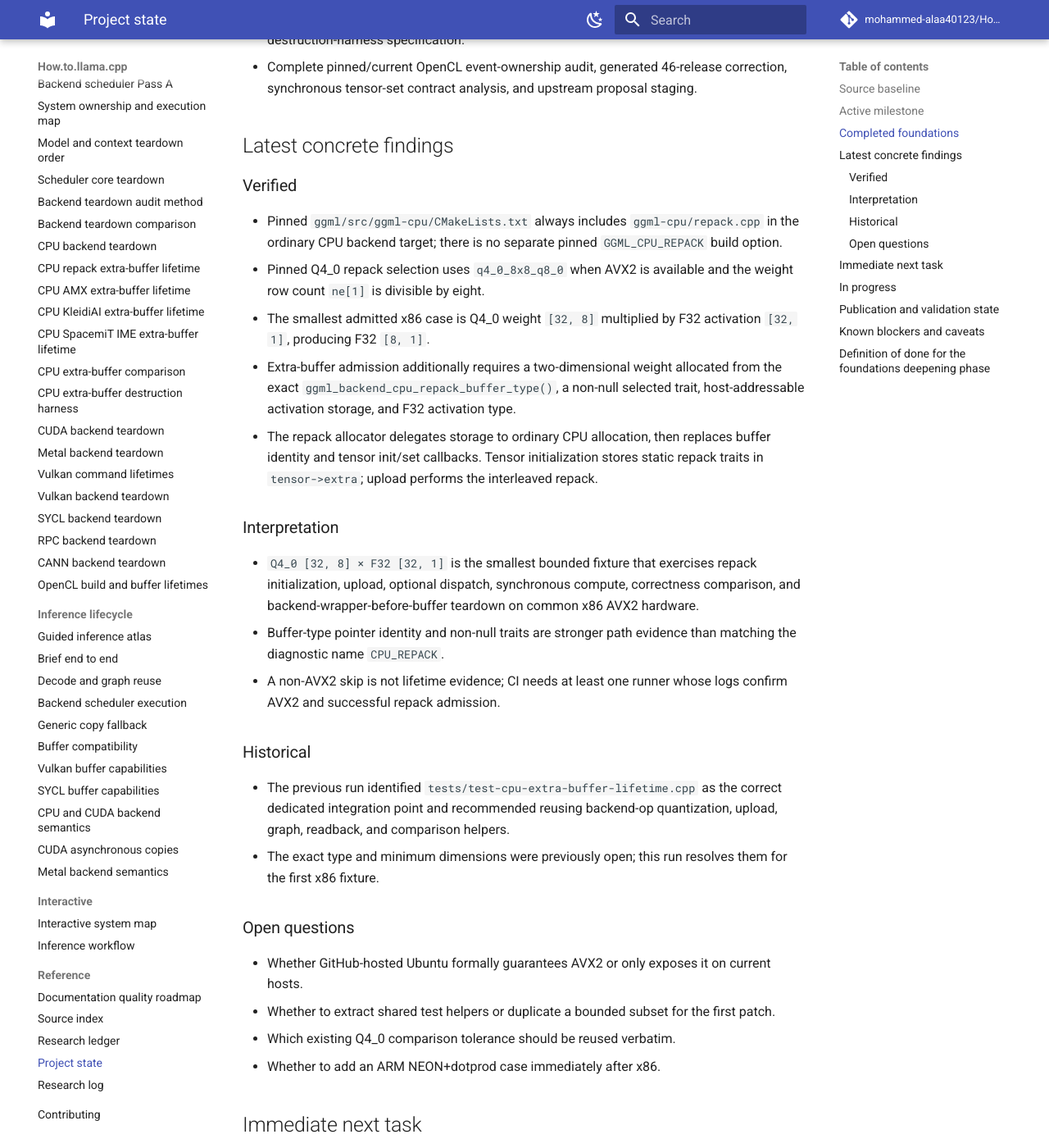
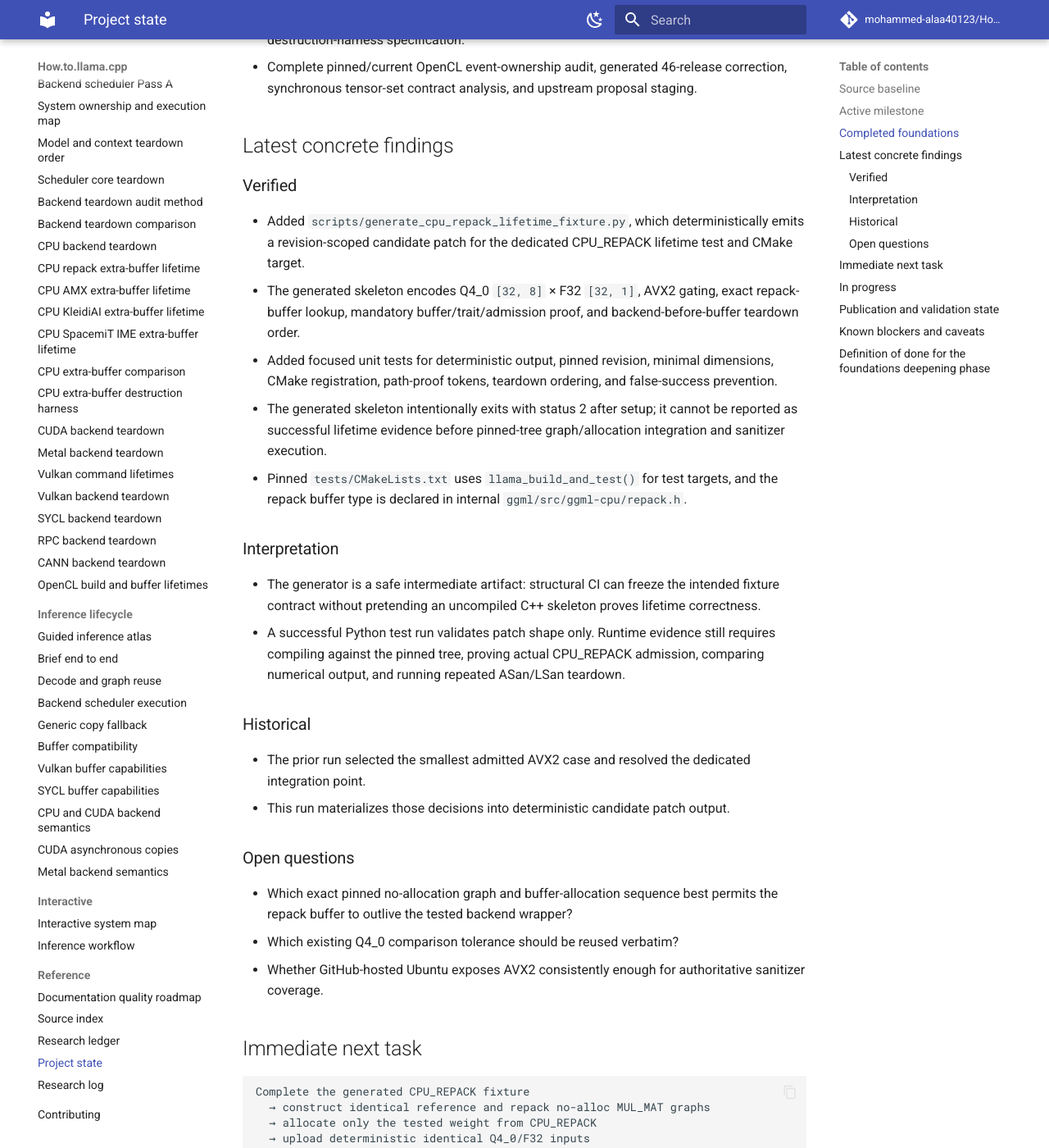
Before and after one commit to mohammed-alaa40123/How.to.llama.cpp, an MkDocs documentation site: the page built from docs/reference/project-state.md, in a window 1280 px wide and 1400 px high, scrolled down 865 px. Shown: the whole window at 82% size. Built offline with MkDocs 1.6.1 and Material for MkDocs 9.7.7, drawn with Linux system fonts in a browser that asks for light colours; comment, search, counter and statistics services are not loaded; some of the changed text lies outside the part shown.

Commit message:
Update state for CPU repack fixture generator

````diff
--- a/docs/reference/project-state.md
+++ b/docs/reference/project-state.md
@@ -27,41 +27,40 @@ Read this file after the root README on every run. It is the compact checkpoint
 
 ### Verified
 
-- Pinned `ggml/src/ggml-cpu/CMakeLists.txt` always includes `ggml-cpu/repack.cpp` in the ordinary CPU backend target; there is no separate pinned `GGML_CPU_REPACK` build option.
-- Pinned Q4_0 repack selection uses `q4_0_8x8_q8_0` when AVX2 is available and the weight row count `ne[1]` is divisible by eight.
-- The smallest admitted x86 case is Q4_0 weight `[32, 8]` multiplied by F32 activation `[32, 1]`, producing F32 `[8, 1]`.
-- Extra-buffer admission additionally requires a two-dimensional weight allocated from the exact `ggml_backend_cpu_repack_buffer_type()`, a non-null selected trait, host-addressable activation storage, and F32 activation type.
-- The repack allocator delegates storage to ordinary CPU allocation, then replaces buffer identity and tensor init/set callbacks. Tensor initialization stores static repack traits in `tensor->extra`; upload performs the interleaved repack.
+- Added `scripts/generate_cpu_repack_lifetime_fixture.py`, which deterministically emits a revision-scoped candidate patch for the dedicated CPU_REPACK lifetime test and CMake target.
+- The generated skeleton encodes Q4_0 `[32, 8]` × F32 `[32, 1]`, AVX2 gating, exact repack-buffer lookup, mandatory buffer/trait/admission proof, and backend-before-buffer teardown order.
+- Added focused unit tests for deterministic output, pinned revision, minimal dimensions, CMake registration, path-proof tokens, teardown ordering, and false-success prevention.
+- The generated skeleton intentionally exits with status 2 after setup; it cannot be reported as successful lifetime evidence before pinned-tree graph/allocation integration and sanitizer execution.
+- Pinned `tests/CMakeLists.txt` uses `llama_build_and_test()` for test targets, and the repack buffer type is declared in internal `ggml/src/ggml-cpu/repack.h`.
 
 ### Interpretation
 
-- `Q4_0 [32, 8] × F32 [32, 1]` is the smallest bounded fixture that exercises repack initialization, upload, optional dispatch, synchronous compute, correctness comparison, and backend-wrapper-before-buffer teardown on common x86 AVX2 hardware.
-- Buffer-type pointer identity and non-null traits are stronger path evidence than matching the diagnostic name `CPU_REPACK`.
-- A non-AVX2 skip is not lifetime evidence; CI needs at least one runner whose logs confirm AVX2 and successful repack admission.
+- The generator is a safe intermediate artifact: structural CI can freeze the intended fixture contract without pretending an uncompiled C++ skeleton proves lifetime correctness.
+- A successful Python test run validates patch shape only. Runtime evidence still requires compiling against the pinned tree, proving actual CPU_REPACK admission, comparing numerical output, and running repeated ASan/LSan teardown.
 
 ### Historical
 
-- The previous run identified `tests/test-cpu-extra-buffer-lifetime.cpp` as the correct dedicated integration point and recommended reusing backend-op quantization, upload, graph, readback, and comparison helpers.
-- The exact type and minimum dimensions were previously open; this run resolves them for the first x86 fixture.
+- The prior run selected the smallest admitted AVX2 case and resolved the dedicated integration point.
+- This run materializes those decisions into deterministic candidate patch output.
 
 ### Open questions
 
-- Whether GitHub-hosted Ubuntu formally guarantees AVX2 or only exposes it on current hosts.
-- Whether to extract shared test helpers or duplicate a bounded subset for the first patch.
-- Which existing Q4_0 comparison tolerance should be reused verbatim.
-- Whether to add an ARM NEON+dotprod case immediately after x86.
+- Which exact pinned no-allocation graph and buffer-allocation sequence best permits the repack buffer to outlive the tested backend wrapper?
+- Which existing Q4_0 comparison tolerance should be reused verbatim?
+- Whether GitHub-hosted Ubuntu exposes AVX2 consistently enough for authoritative sanitizer coverage.
 
 ## Immediate next task
 
 ```text
-Implement tests/test-cpu-extra-buffer-lifetime.cpp
-  → Q4_0 weight [32, 8]
-  → F32 activation [32, 1]
-  → assert AVX2, exact CPU_REPACK pointer identity, non-null traits, and supports_op
-  → compare output against ordinary CPU
+Complete the generated CPU_REPACK fixture
+  → construct identical reference and repack no-alloc MUL_MAT graphs
+  → allocate only the tested weight from CPU_REPACK
+  → upload deterministic identical Q4_0/F32 inputs
+  → assert buffer identity, non-null traits, and supports_op
+  → compare F32 outputs with the pinned Q4_0 tolerance
   → free tested CPU backend wrapper before retained repack buffer
   → repeat under ASan/LSan
-  → add CMake target and AVX2-confirmed CI invocation
+  → add an AVX2-confirmed CI invocation
 ```
 
 ## In progress
@@ -75,14 +74,15 @@ Implement tests/test-cpu-extra-buffer-lifetime.cpp
 ## Publication and validation state
 
 - Work is published in PR #1 from branch `automation/backend-teardown-audit-method`.
-- Added detailed note `logs/research/2026-07-16/0551-cpu-repack-minimal-admitted-case.md`.
+- Added generator `scripts/generate_cpu_repack_lifetime_fixture.py`, focused tests, and detailed note `logs/research/2026-07-16/0649-cpu-repack-fixture-generator.md`.
 - Updated README living TODOs, this project checkpoint, and the concise research log.
 - Research ledger unchanged: this increment used the already-recorded pinned llama.cpp primary source.
-- Local compilation remains unavailable because a patch-capable upstream checkout is not mounted; GitHub-hosted CI is authoritative once source implementation lands.
+- Local pinned-tree C++ compilation remains unavailable; GitHub-hosted documentation CI validates the generator and Python tests only.
 - Final-head workflow results must be checked after all context commits.
 
 ## Known blockers and caveats
 
+- **Runtime proof:** the generated source is intentionally incomplete and exits nonzero until graph/allocation integration is implemented.
 - **Hardware gate:** successful skip on a non-AVX2 runner does not validate repack lifetime ordering.
 - **Path proof:** correct numerical output alone is insufficient because ordinary CPU fallback can produce the same answer.
 - **Sanitizer scope:** process-static dispatch metadata should be documented separately, not hidden with broad leak suppression.
````
Also changed, not shown: other parts of docs/reference/project-state.md (+1 -1 lines).
